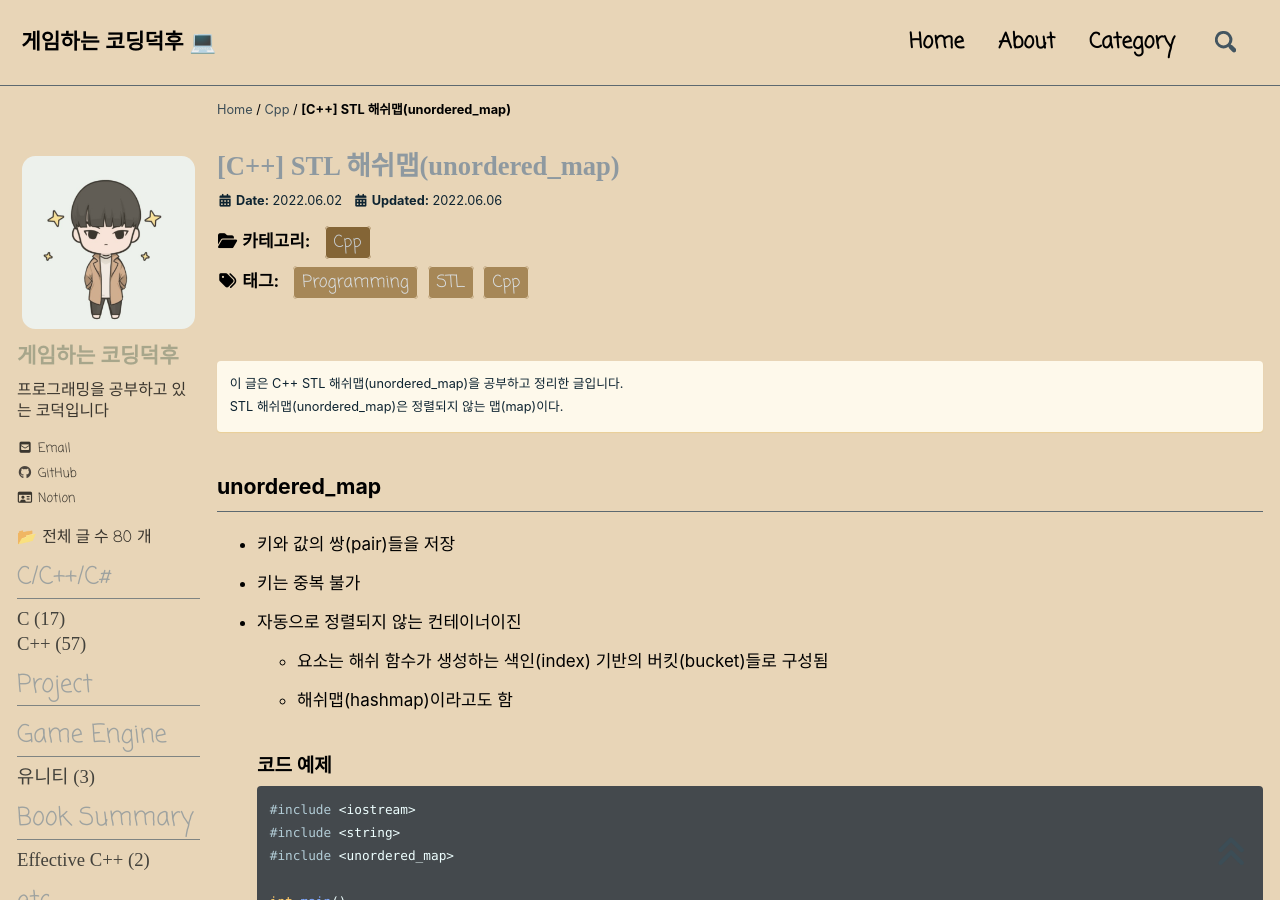
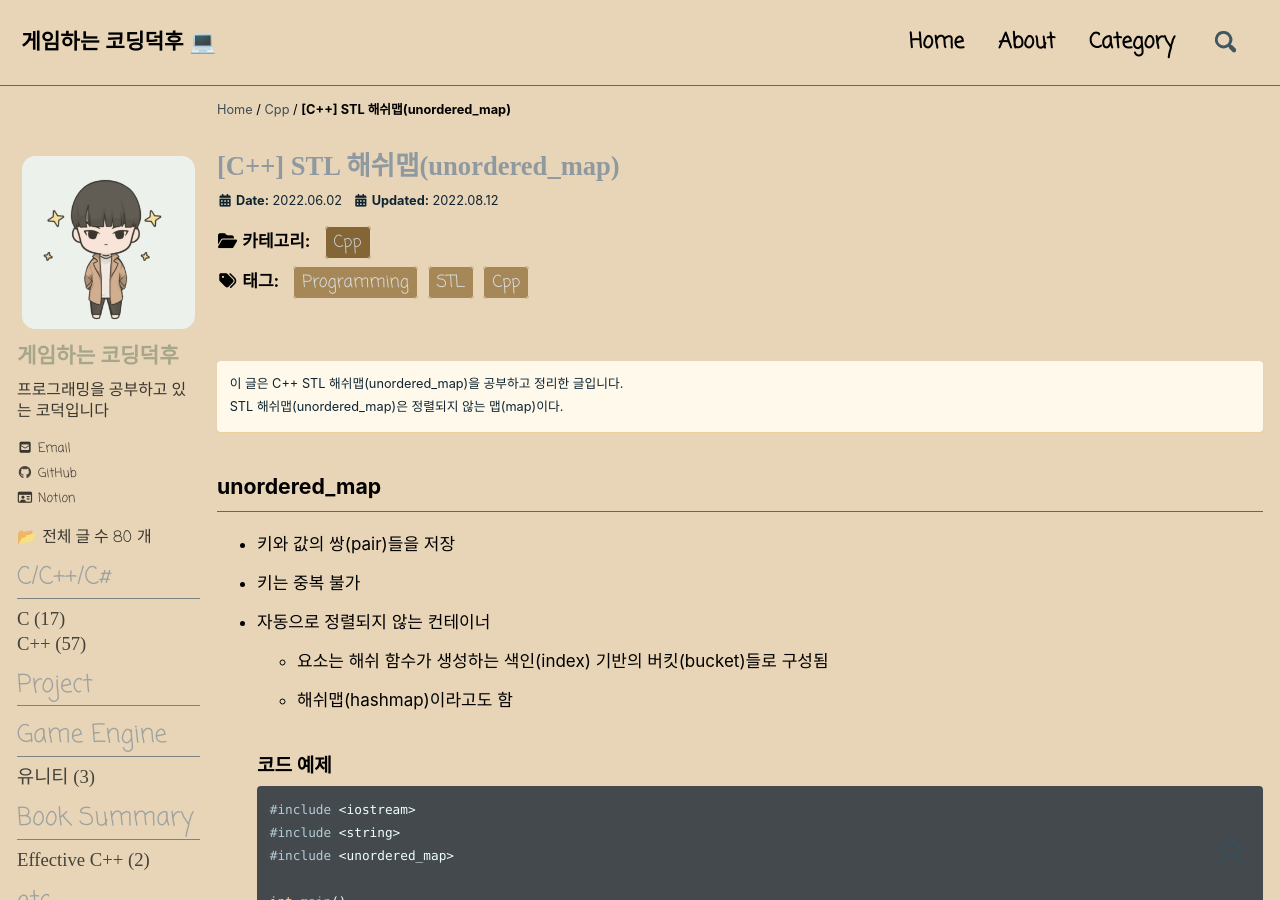
Before and after one commit to reoul/reoul.github.io, a Jekyll site: the page built from _posts/cpp/2022-06-02-cpp-42.md, in a window 1280 px wide and 900 px high. Built offline with Jekyll 4.4.1, drawn with Linux system fonts in a browser that asks for light colours; cached includes are drawn as plain includes; nearby versions of some CDN libraries; some web fonts are replaced; comment, search, counter and statistics services are not loaded.

Commit message:
Modify C++ STL Unordered_map

```diff
--- a/_posts/cpp/2022-06-02-cpp-42.md
+++ b/_posts/cpp/2022-06-02-cpp-42.md
@@ -15,7 +15,7 @@ published: true
 #글 공개 여부(false해도 주소로 접근 가능)
 
 date: 2022-06-02T00:00:00+09:00
-lastmod: 2022-06-06T10:27:00+09:00
+lastmod: 2022-08-12T19:21:00+09:00
 ---
 
 <!-- description : 25자에서 160자 사이 -->
@@ -26,7 +26,7 @@ STL 해쉬맵(unordered_map)은 정렬되지 않는 맵(map)이다.
 ## unordered_map
 - 키와 값의 쌍(pair)들을 저장
 - 키는 중복 불가
-- 자동으로 정렬되지 않는 컨테이너이진
+- 자동으로 정렬되지 않는 컨테이너
   - 요소는 해쉬 함수가 생성하는 색인(index) 기반의 버킷(bucket)들로 구성됨
   - 해쉬맵(hashmap)이라고도 함
 
```
